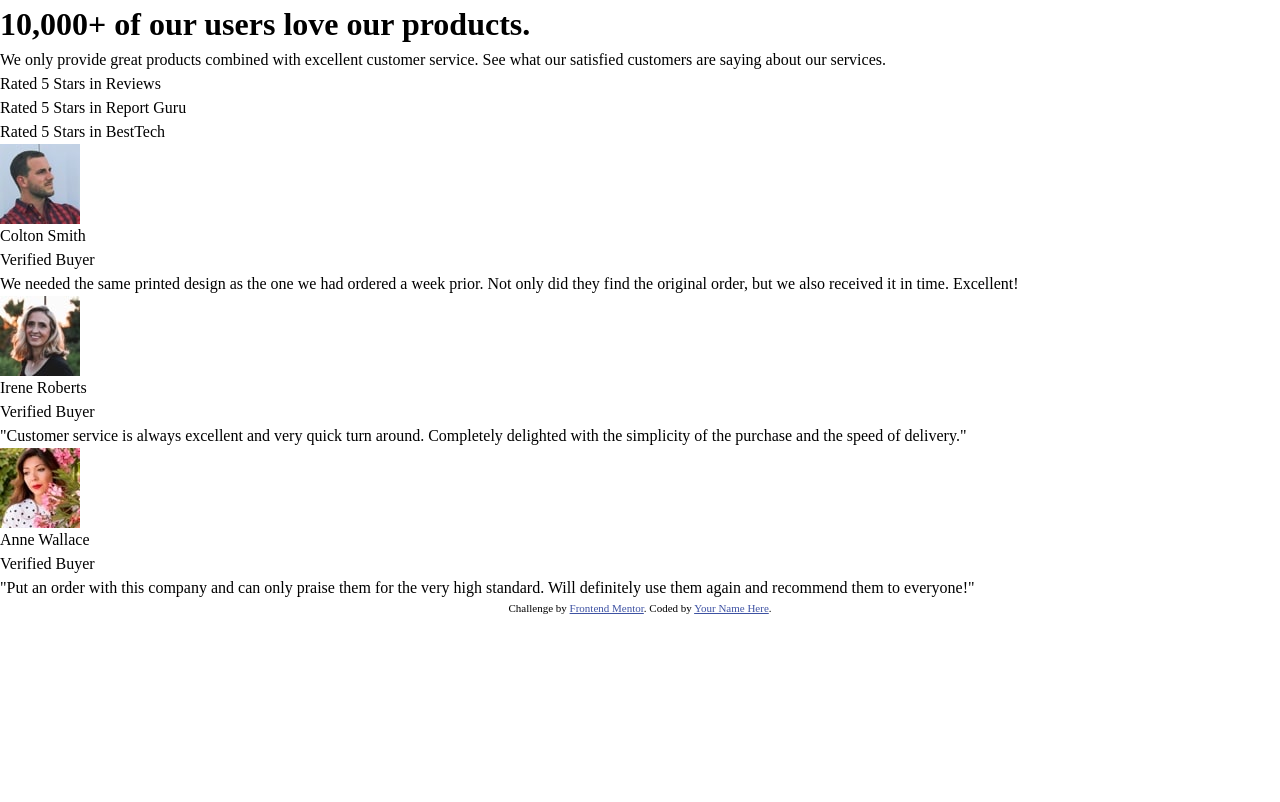
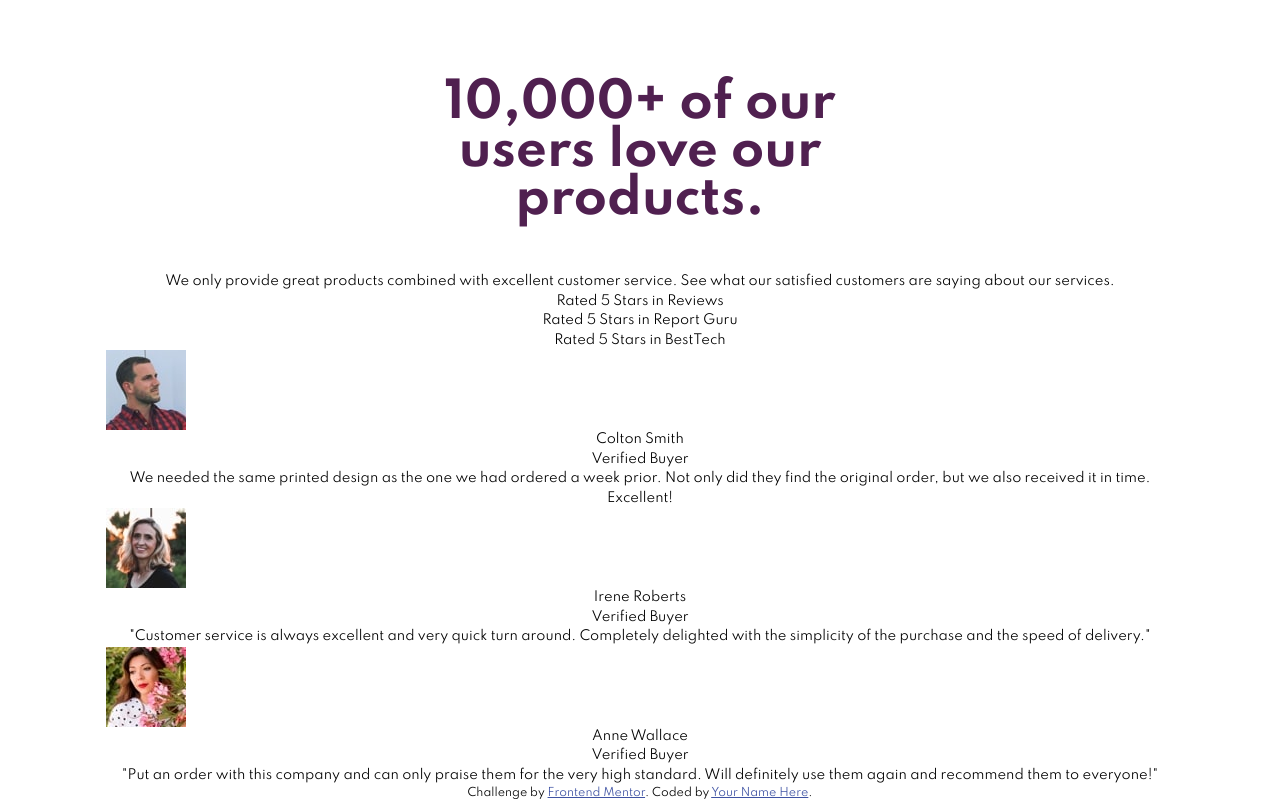
Before and after one commit to Neomill/social-proof-section-master-solution, a plain HTML site: page index.html in a window 1280 px wide. Drawn offline with Linux system fonts and the light colour scheme.

Commit message:
set style for rating and qoutes

```diff
--- a/index.html
+++ b/index.html
@@ -11,6 +11,11 @@
       sizes="32x32"
       href="./images/favicon-32x32.png"
     />
+
+    <!-- font -->
+    <link rel="preconnect" href="https://fonts.googleapis.com">
+    <link rel="preconnect" href="https://fonts.gstatic.com" crossorigin>
+    <link href="https://fonts.googleapis.com/css2?family=Spartan:wght@400;500;700&display=swap" rel="stylesheet">
 
     <title>Frontend Mentor | Social proof section</title>
 
@@ -28,6 +33,7 @@
   </head>
   <body>
     <main>
+      <div class="container">
         <h1>
           10,000+ of our users love our products.
         </h1>
@@ -36,21 +42,15 @@
           See what our satisfied customers are saying about our services.
         </p>
 
-      <ul class="rating">
-        <li class="rating-item">
-          <p class="rating_one">
+        <ul class="review">
+          <li>
               Rated 5 Stars in Reviews
-          </p>
           </li>
-        <li class="rating-item">
-          <p class="rating_two" >
+          <li>
               Rated 5 Stars in Report Guru
-          </p>
           </li>
-        <li class="rating-item">
-          <p class="rating_three" >
+          <li>
               Rated 5 Stars in BestTech
-          </p>
           </li>
         </ul>
 
@@ -116,7 +116,11 @@
             </blockquote>
           </li>
         </ul>
-
+       </div> <!--close container -->
+       <!-- comment above is useful if there are lots of closing tag.
+      adding 'close <classname>' comment will help determine where the closing
+      tag belong. but don't over use them.
+      -->
     </main>
 
     <div class="attribution">
--- /dev/null
+++ b/scss/base/_utilities.scss
@@ -0,0 +1,8 @@
+.container{
+    // this rule limits the width of the wrapper for all the content
+    // this also makes the content always center if it reaches the
+    // maximum width
+    max-width: 70rem;
+    padding: 0 2em;
+    margin: 0 auto;
+}
--- a/scss/main.scss
+++ b/scss/main.scss
@@ -1,4 +1,6 @@
 @import 'base/root';
 @import 'base/reset';
-@import 'component/qoutes';
-@import 'component/rating';
+@import 'base/global';
+@import 'base/utilities';
+@import 'components/qoutes';
+@import 'components/rating';
```
Also changed, not shown: dist/css/main.css, scss/components/_qoutes.scss (added), scss/components/_rating.scss (added). Lines whose indentation alone changed are shown as unchanged.
